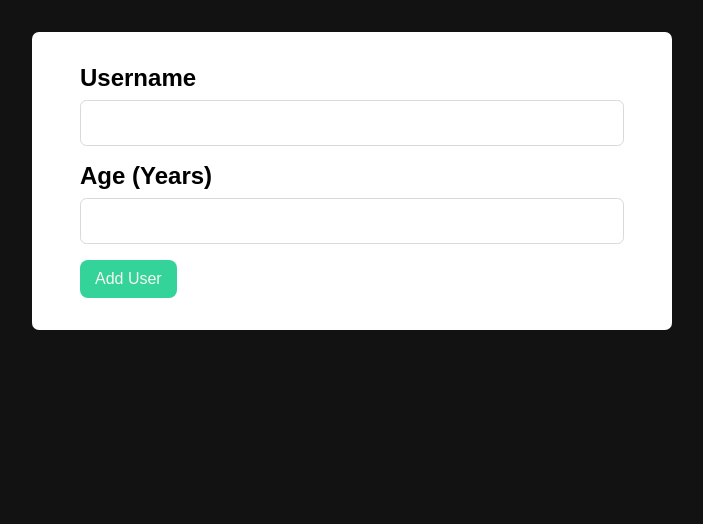
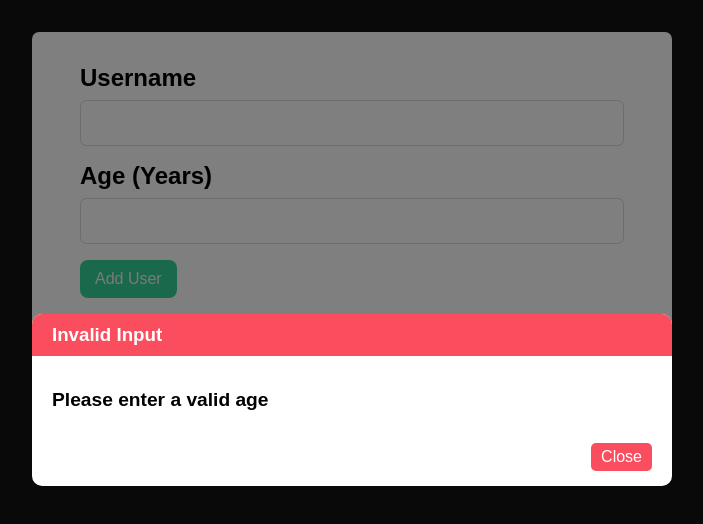
Before and after one commit to alonzojoe/react-user-w-age, a React (Create React App) app: page / in a window 1280 px wide. Shown: the top 524 px of the page, without its empty margins (288-991 px from the left). Built offline with nearby package versions, Linux system fonts and the light colour scheme.

Commit message:
Create a modal component, add styles using css modules

```diff
--- a/src/App.js
+++ b/src/App.js
@@ -1,6 +1,7 @@
 import React from "react";
 import AddUser from "./components/AddUser/AddUser";
 import UserData from "./components/UsersData/UserData";
+import Modal from "./components/Modal/Modal";
 
 function App() {
   const users = [];
@@ -9,6 +10,7 @@ function App() {
     <div>
       <AddUser />
       <UserData users={users} />
+      <Modal />
     </div>
   );
 }
--- a/src/components/AddUser/AddUser.js
+++ b/src/components/AddUser/AddUser.js
@@ -11,9 +11,11 @@ const AddUser = () => {
         </div>
         <div className={classes["input-group"]}>
           <label htmlFor="age">Age (Years)</label>
-          <input type="text" id="age" />
+          <input type="number" id="age" />
         </div>
-        <button className={classes.addUser}>Add User</button>
+        <button type="submit" className={classes.addUser}>
+          Add User
+        </button>
       </form>
     </div>
   );
--- /dev/null
+++ b/src/components/Modal/Modal.js
@@ -0,0 +1,20 @@
+import React from "react";
+import classes from "./Modal.module.css";
+
+const Modal = () => {
+  return (
+    <div className={classes.modal}>
+      <div className={classes["modal-body"]}>
+        <h3>Invalid Input</h3>
+        <div className={classes.content}>
+          <p>Please enter a valid age</p>
+          <div className={classes.control}>
+            <button className={classes.closeBtn}>Close</button>
+          </div>
+        </div>
+      </div>
+    </div>
+  );
+};
+
+export default Modal;
--- /dev/null
+++ b/src/components/Modal/Modal.module.css
@@ -0,0 +1,69 @@
+.modal {
+  position: fixed;
+  background-color: rgb(0, 0, 0, 0.5);
+  height: 100vh;
+  width: 100vw;
+  top: 0;
+  left: 0;
+  z-index: 999;
+  display: flex;
+  justify-content: center;
+  align-items: center;
+}
+
+.modal-body {
+  background: #fff;
+  height: fit-content;
+  width: 50vw;
+  max-height: 100vh;
+  overflow: auto;
+  animation: openModal 0.5s ease-in forwards;
+  border-radius: 10px;
+}
+
+.modal-body h3 {
+  padding: 10px 20px;
+  margin-top: 0;
+  background: #fa4d5e;
+  color: #fff;
+}
+
+.content {
+  padding: 15px 20px;
+}
+
+.content p {
+  margin-top: 0;
+  font-size: 1.2rem;
+  font-weight: 600;
+  margin-bottom: 2rem;
+}
+
+.control {
+  display: flex;
+  justify-content: end;
+}
+
+.closeBtn {
+  background: #fa4d5e;
+  padding: 5px 10px;
+  border-radius: 5px;
+  font-size: 1rem;
+  color: #fff;
+  cursor: pointer;
+}
+
+.closeBtn:hover {
+  background: #d83d4d;
+}
+
+@keyframes openModal {
+  0% {
+    opacity: 0;
+    transform: translate(0, -5px);
+  }
+
+  100% {
+    opacity: 1;
+  }
+}
--- a/src/components/UsersData/UserData.module.css
+++ b/src/components/UsersData/UserData.module.css
@@ -15,7 +15,6 @@
   border: 1px solid #d9d9d9;
   width: 100%;
   font-size: 1.5rem;
-  margin-bottom: 1rem;
   border-radius: 0.4rem;
   color: #13141f;
   padding: 8px 10px;
```
